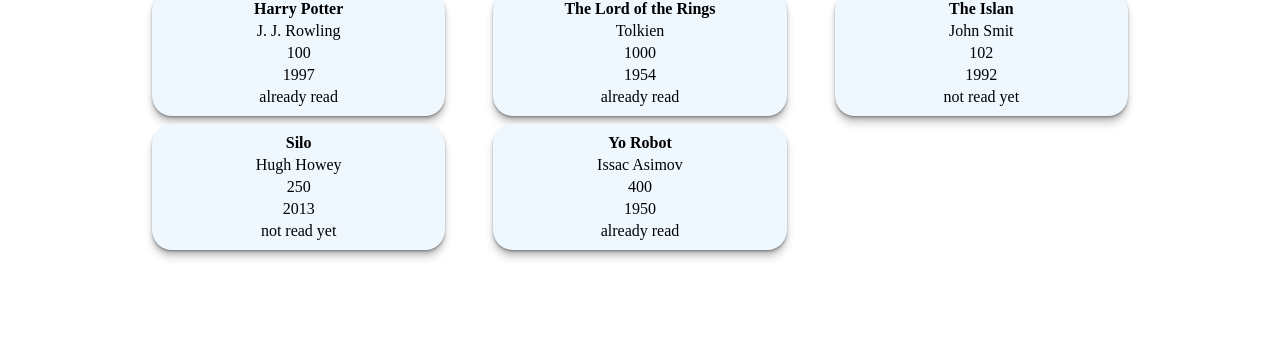
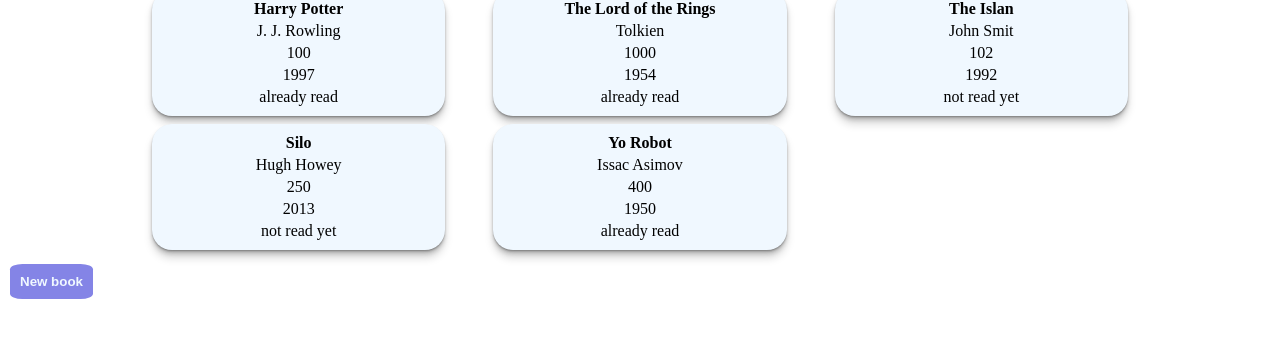
Before and after one commit to grateqq/Biblioteca, a plain HTML site: page index.html in a window 1280 px wide. Shown: the part 51-388 px from the top of the page. Drawn offline with Linux system fonts and the light colour scheme.

Commit message:
por el boton

```diff
--- a/index.html
+++ b/index.html
@@ -15,6 +15,7 @@
 
 </div>
 
+<button>New book</button>
 
 
 
--- a/script.js
+++ b/script.js
@@ -18,12 +18,12 @@ addBookToLibrary("The Lord of the Rings", "Tolkien",1000, 1954, true)
 addBookToLibrary("The Islan", "John Smit", 102, 1992, false)
 addBookToLibrary("Silo", "Hugh Howey", 250, 2013, false)
 
+//agregar al boton evento
+
+
 console.log(myLibrary)
 
 function showMyLibrary (){
-
-
-
   document.getElementById("container").innerHTML = "";
 
   myLibrary.forEach((value,index)=>{
--- a/style.css
+++ b/style.css
@@ -37,3 +37,15 @@ body {
   box-shadow:0 1px 1px rgba(0,0,0,0.15),0 2px 2px rgba(0,0,0,0.15),0 4px 4px rgba(0,0,0,0.15),0 8px 8px rgba(0,0,0,0.15)}.shadow-5{box-shadow:0 1px 1px rgba(0,0,0,0.12),0 2px 2px rgba(0,0,0,0.12),0 4px 4px rgba(0,0,0,0.12),0 8px 8px rgba(0,0,0,0.12),0 16px 16px rgba(0,0,0,0.12)}.shadow-6{box-shadow:0 1px 1px rgba(0,0,0,0.11),0 2px 2px rgba(0,0,0,0.11),0 4px 4px rgba(0,0,0,0.11),0 8px 8px rgba(0,0,0,0.11),0 16px 16px rgba(0,0,0,0.11),0 32px 32px rgba(0,0,0,0.11)}.shadow-sharp{box-shadow:0 1px 1px rgba(0,0,0,0.25),0 2px 2px rgba(0,0,0,0.2),0 4px 4px rgba(0,0,0,0.15),0 8px 8px rgba(0,0,0,0.1),0 16px 16px rgba(0,0,0,0.05)}.shadow-diffuse{box-shadow:0 1px 1px rgba(0,0,0,0.08),0 2px 2px rgba(0,0,0,0.12),0 4px 4px rgba(0,0,0,0.16),0 8px 8px rgba(0,0,0,0.2)}.shadow-dreamy{box-shadow:0 1px 2px rgba(0,0,0,0.07),0 2px 4px rgba(0,0,0,0.07),0 4px 8px rgba(0,0,0,0.07),0 8px 16px rgba(0,0,0,0.07),0 16px 32px rgba(0,0,0,0.07),0 32px 64px rgba(0,0,0,0.07)}.shadow-shorter{box-shadow:0 1px 1px rgba(0,0,0,0.11),0 2px 2px rgba(0,0,0,0.11),0 4px 4px rgba(0,0,0,0.11),0 6px 8px rgba(0,0,0,0.11),0 8px 16px rgba(0,0,0,0.11)}.shadow-longer{box-shadow:0 2px 1px rgba(0,0,0,0.09),0 4px 2px rgba(0,0,0,0.09),0 8px 4px rgba(0,0,0,0.09),0 16px 8px rgba(0,0,0,0.09),0 32px 16px rgba(0,0,0,0.09)
 
 }
+
+button {
+  background-color: rgb(132, 132, 230);
+  border-radius: 15%;
+  margin: 10px;
+  padding: 10px;
+  color: aliceblue;
+  font-weight: bold;
+  border-color: white;
+  border: none;
+  cursor: pointer;
+}
```
